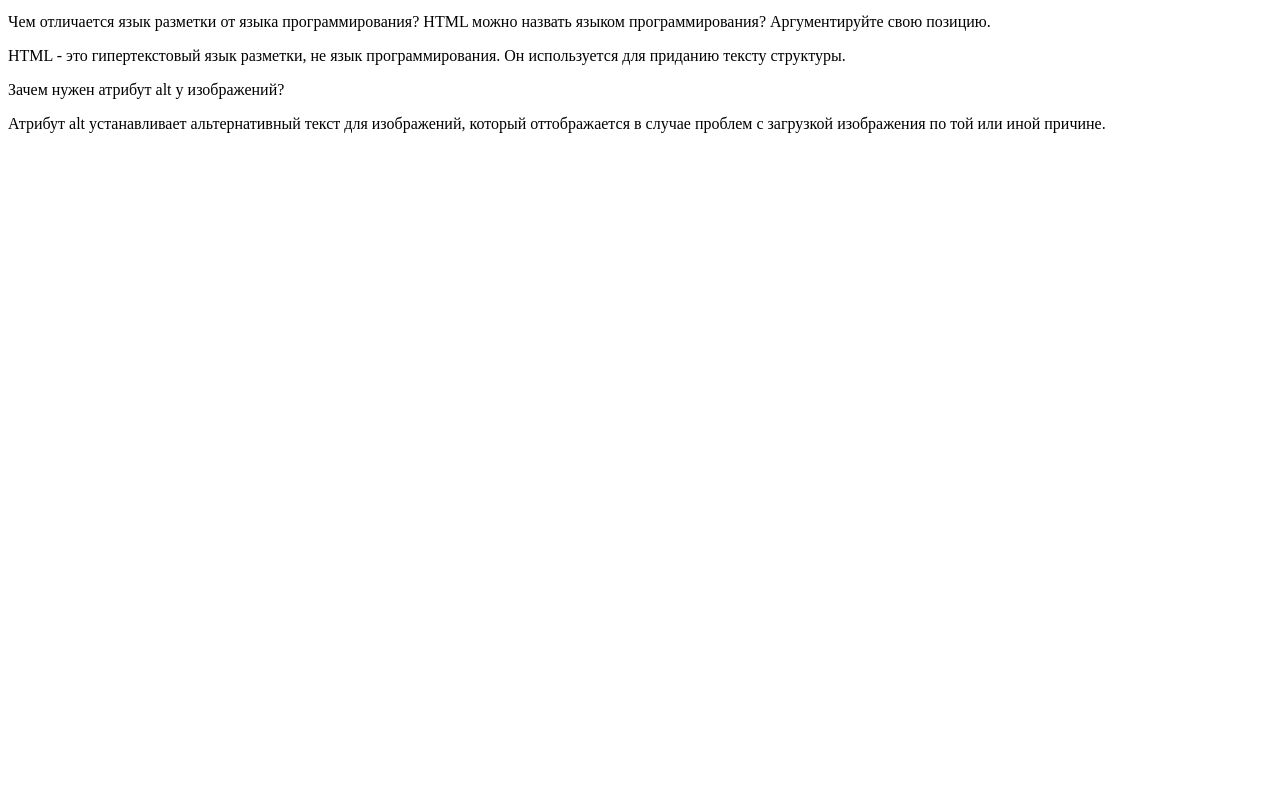
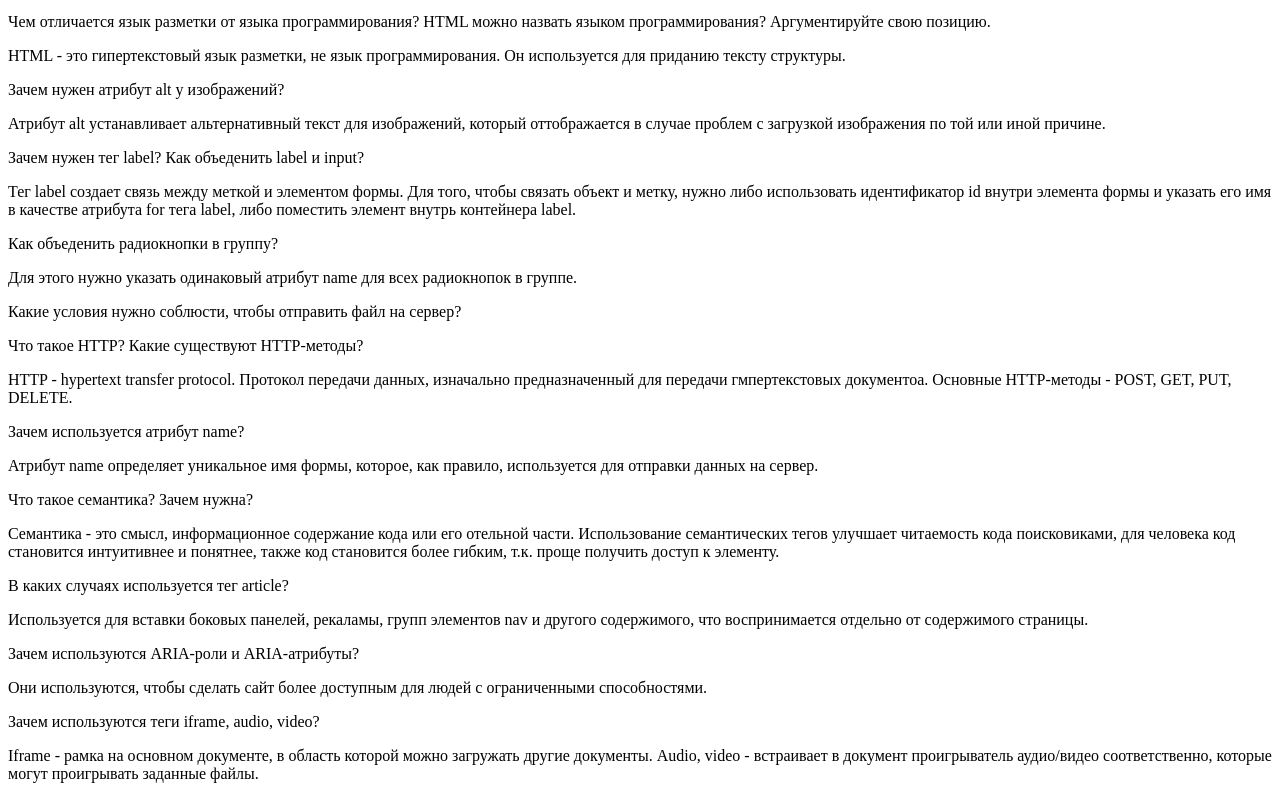
Before and after one commit to Maximumstart-initial-course/pasha-b5-007, a website: page first-lesson/answers.html in a window 1280 px wide. Shown: the part 379-1178 px from the top of the page. Before the commit the page ends 800 px from the top, so only its background shows below. Drawn offline with Linux system fonts and the light colour scheme.

Commit message:
То, что сделал

```diff
--- a/first-lesson/answers.html
+++ b/first-lesson/answers.html
@@ -35,5 +35,45 @@
 			<p class="answer">Атрибут alt устанавливает альтернативный текст для изображений, который оттображается в случае проблем с загрузкой изображения по той или иной причине.</p>
 		</div>
 	</div>
+	<div class="faq">
+		<div class="pair third-lesson">
+			<p class="question">Зачем нужен тег label? Как объеденить label и input?</p>
+			<p class="answer">Тег label создает связь между меткой и элементом формы. Для того, чтобы связать объект и метку, нужно либо использовать идентификатор id внутри элемента формы и указать его имя в качестве атрибута for тега label, либо поместить элемент внутрь контейнера label.</p>
+		</div>
+		<div class="pair third-lesson">
+			<p class="question">Как объеденить радиокнопки в группу?</p>
+			<p class="answer">Для этого нужно указать одинаковый атрибут name для всех радиокнопок в группе.</p>
+		</div>
+		<div class="pair third-lesson">
+			<p class="question">Какие условия нужно соблюсти, чтобы отправить файл на сервер?</p>
+			<p class="answer"></p>
+		</div>
+		<div class="pair third-lesson">
+			<p class="question">Что такое HTTP? Какие существуют HTTP-методы?</p>
+			<p class="answer">HTTP - hypertext transfer protocol. Протокол передачи данных, изначально предназначенный для передачи гмпертекстовых документоа. Основные HTTP-методы - POST, GET, PUT, DELETE. </p>
+		</div>
+		<div class="pair third-lesson">
+			<p class="question">Зачем используется атрибут name?</p>
+			<p class="answer">Атрибут name определяет уникальное имя формы, которое, как правило, используется для отправки данных на сервер.</p>
+		</div>
+	</div>
+	<div class="faq">
+		<div class="pair fourth-lesson">
+			<p class="question">Что такое семантика? Зачем нужна?</p>
+			<p class="answer">Семантика - это смысл, информационное содержание кода или его отельной части. Использование семантических тегов улучшает читаемость кода поисковиками, для человека код становится интуитивнее и понятнее, также код становится более гибким, т.к. проще получить доступ к элементу. </p>
+		</div>
+		<div class="pair fourth-lesson">
+			<p class="question">В каких случаях используется тег article?</p>
+			<p class="answer">Используется для вставки боковых панелей, рекаламы, групп элементов nav и другого содержимого, что воспринимается отдельно от содержимого страницы.</p>
+		</div>
+		<div class="pair fourth-lesson">
+			<p class="question">Зачем используются ARIA-роли и ARIA-атрибуты?</p>
+			<p class="answer">Они используются, чтобы сделать сайт более доступным для людей с ограниченными способностями.</p>
+		</div>
+		<div class="pair fourth-lesson">
+			<p class="question">Зачем используются теги iframe, audio, video?</p>
+			<p class="answer">Iframe - рамка на основном документе, в область которой можно загружать другие документы. Audio, video - встраивает в документ проигрыватель аудио/видео соответственно, которые могут проигрывать заданные файлы.</p>
+		</div>
+	</div>
 </body>
 </html>
```
Also changed, not shown: third-lesson/index.html (+6 -5 lines).
